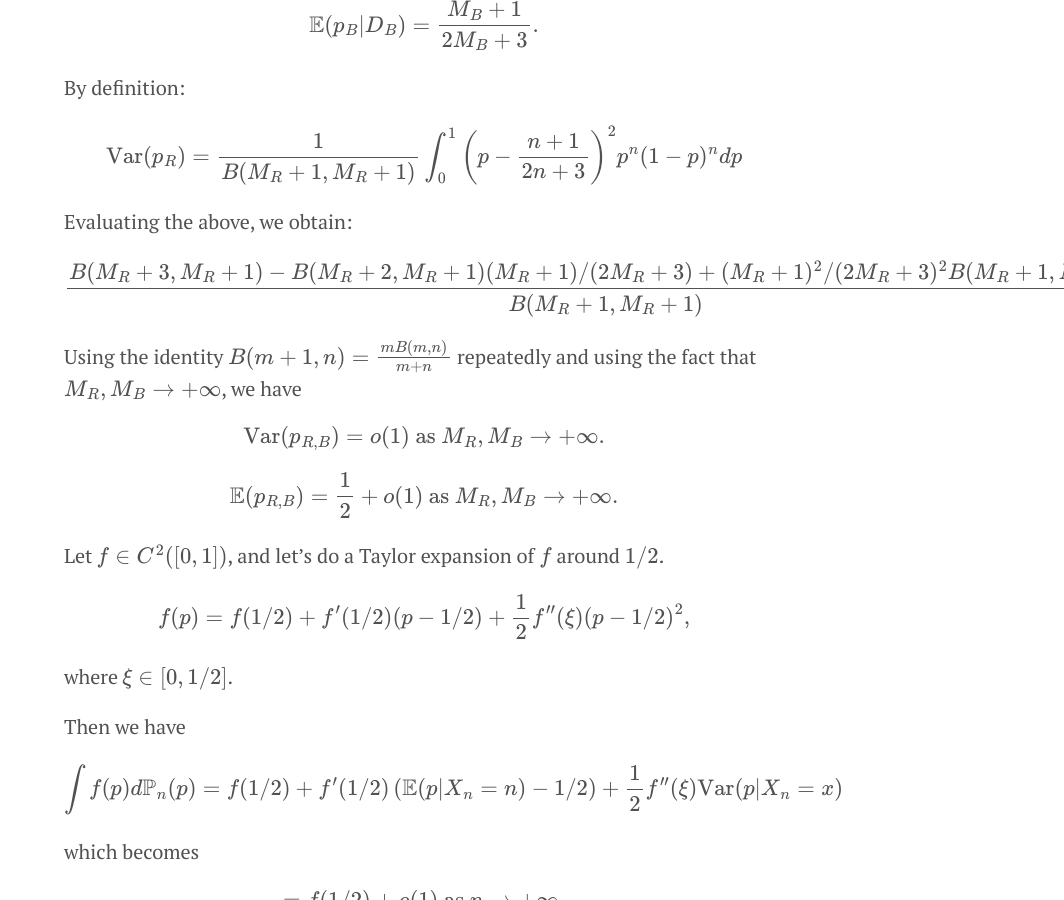
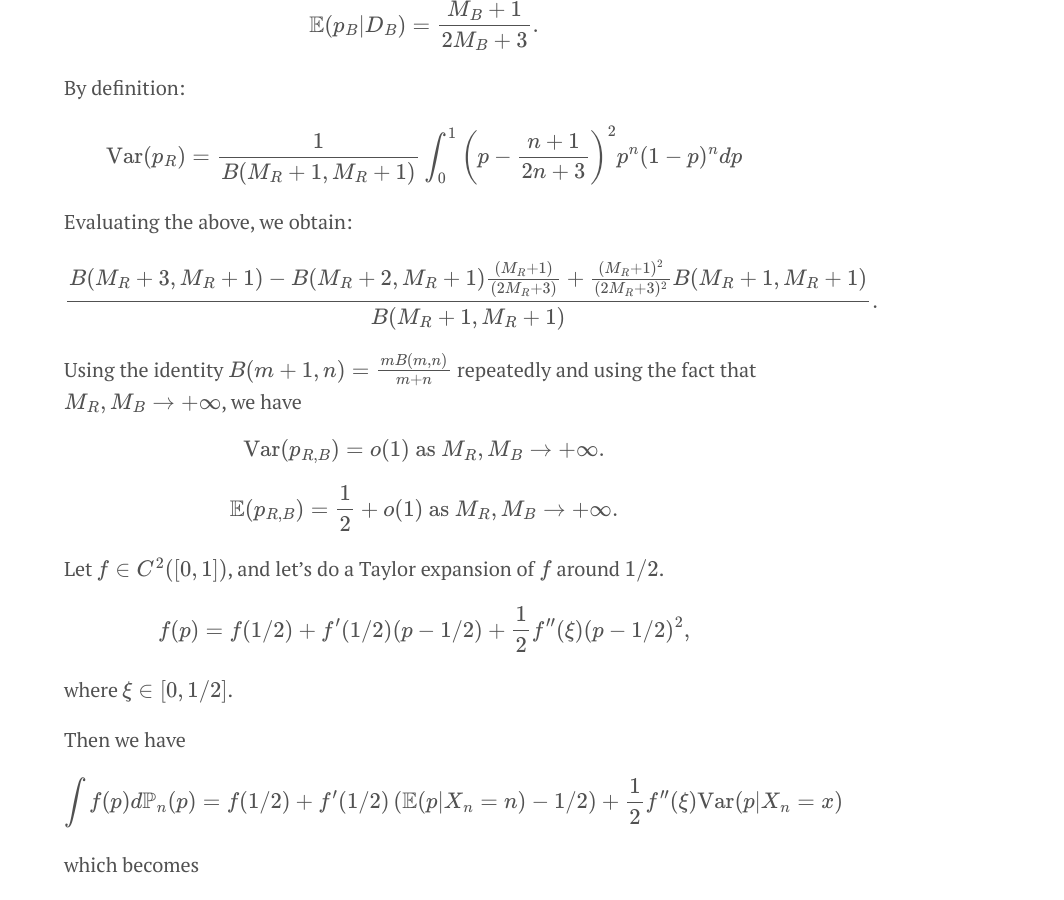
Before and after one commit to doriang102/doriang102.github.io, a Jekyll site: the page built from _posts/2017-05-28-hypothesis-testing.md, in a window 1280 px wide and 900 px high, scrolled down 11832 px. Shown: the whole window, without its empty margins (216-1280 px from the left). Built offline with Jekyll 4.4.1, drawn with Linux system fonts in a browser that asks for light colours; our own code applies the rules of GitHub Pages for plain Markdown files; formulas are drawn with MathJax 3.

Commit message:
Update 2017-05-28-hypothesis-testing.md

```diff
--- a/_posts/2017-05-28-hypothesis-testing.md
+++ b/_posts/2017-05-28-hypothesis-testing.md
@@ -350,7 +350,7 @@
 
 Evaluating the above, we obtain:
 
-$$\frac{B(M_R+3,M_R+1) - B(M_R+2,M_R+1)(M_R+1)/(2M_R+3) + (M_R+1)^2/(2M_R+3)^2 B(M_R+1,M_R+1)}{B(M_R+1,M_R+1)}.$$
+$$\frac{B(M_R+3,M_R+1) - B(M_R+2,M_R+1)\frac{(M_R+1)}{(2M_R+3)} + \frac{(M_R+1)^2}{(2M_R+3)^2} B(M_R+1,M_R+1)}{B(M_R+1,M_R+1)}.$$
 
 Using the identity $$B(m+1,n) = \frac{mB(m,n)}{m+n} $$ repeatedly and using the fact that $$M_R,M_B \to + \infty$$, we have
 
```
